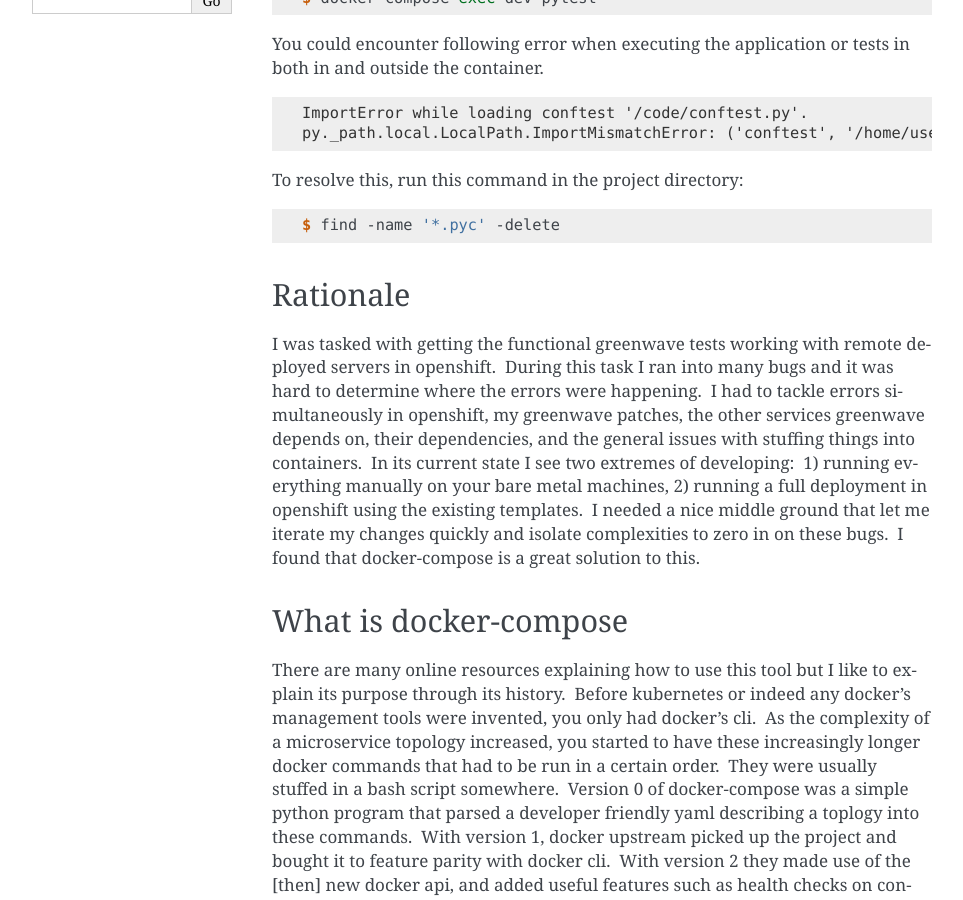
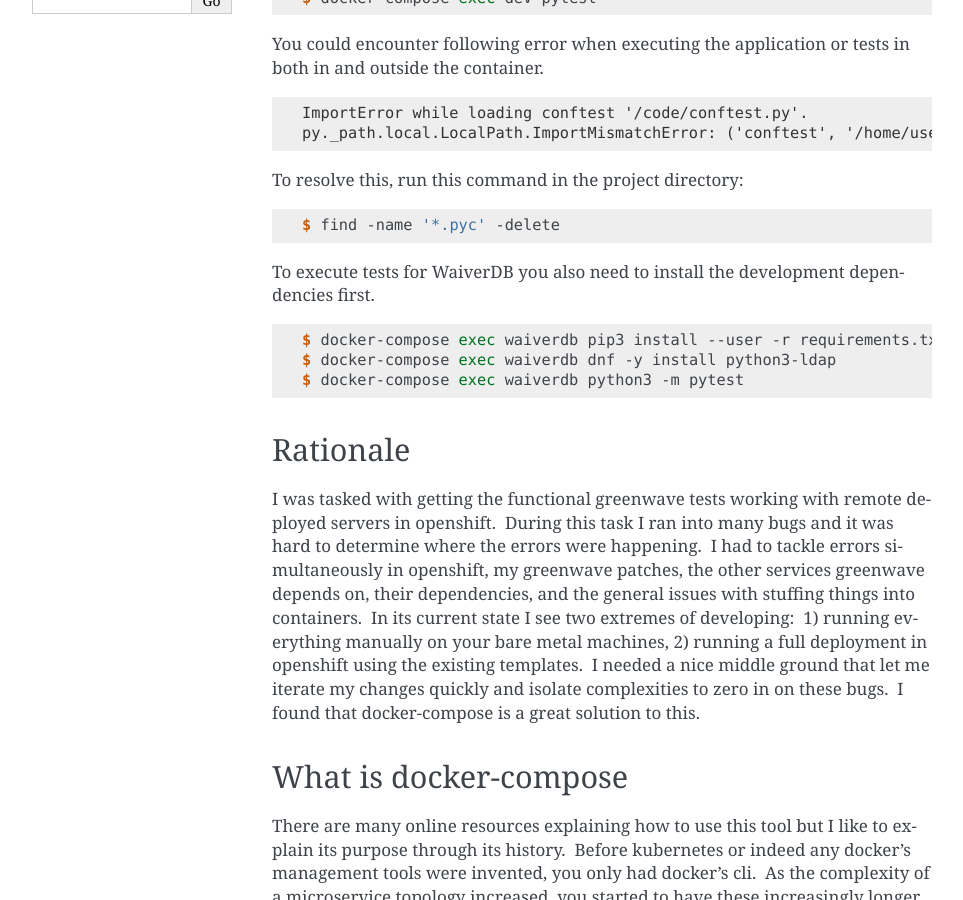
Before and after one commit to release-engineering/greenwave, a Sphinx documentation site: the page built from docs/docker-compose.rst, in a window 1280 px wide and 900 px high, scrolled down 493 px. Shown: the whole window, without its empty margins (148-1111 px from the left). Built offline with Sphinx 7.4.7, drawn with Linux system fonts in a browser that asks for light colours; pages that are not in the unit, such as notebooks, are missing from menus.

Commit message:
docker-compose: Set up waiverdb for development
Builds local waiverdb image and enables running tests in docker-compose
environment.

To run tests, it's still needed to install some dependencies manually.

    docker-compose exec waiverdb pip3 install --user -r requirements.txt
    docker-compose exec waiverdb dnf -y install python3-ldap

Signed-off-by: Lukas Holecek <hluk@email.cz>

```diff
--- a/docker-compose.yml
+++ b/docker-compose.yml
@@ -49,7 +49,9 @@
     env_file: docker/waiverdb-db.env
 
   waiverdb:
-    image: "quay.io/factory2/waiverdb:latest"
+    build:
+      context: ../waiverdb
+      dockerfile: openshift/containers/waiverdb/Dockerfile
     working_dir: /code
     env_file: docker/waiverdb.env
     command: ["bash", "-c", "/start.sh"]
--- a/docs/docker-compose.rst
+++ b/docs/docker-compose.rst
@@ -38,6 +38,15 @@
 .. code-block:: console
 
   $ find -name '*.pyc' -delete
+
+To execute tests for WaiverDB you also need to install the development
+dependencies first.
+
+.. code-block:: console
+
+  $ docker-compose exec waiverdb pip3 install --user -r requirements.txt
+  $ docker-compose exec waiverdb dnf -y install python3-ldap
+  $ docker-compose exec waiverdb python3 -m pytest
 
 Rationale
 ---------
```
Also changed, not shown: 1 other file.
